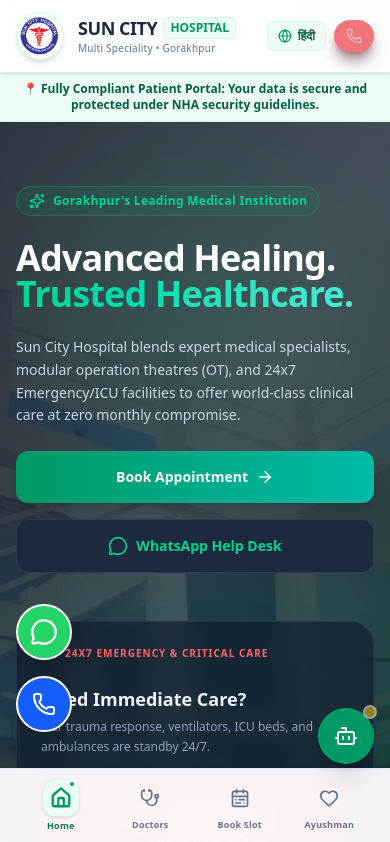
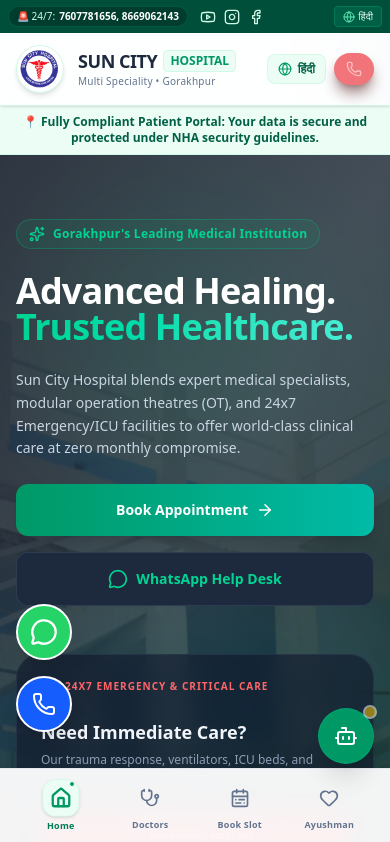
Before and after one commit to 1Vivek12/Sun-City, a Next.js app: page / in a window 390 px wide. Shown: the top 842 px of the page. Built offline with nearby package versions, Linux system fonts and the light colour scheme.

Commit message:
Make top green emergency & social media bar visible on mobile

```diff
--- a/src/components/Header.tsx
+++ b/src/components/Header.tsx
@@ -23,30 +23,30 @@
   return (
     <header className="sticky top-0 z-50 bg-white/85 backdrop-blur-md border-b border-emerald-100 shadow-sm">
       {/* Top emergency & language bar */}
-      <div className="hidden md:block bg-emerald-900 text-emerald-50 px-4 py-2 text-xs md:text-sm font-medium">
-        <div className="max-w-7xl mx-auto flex flex-col sm:flex-row justify-between items-center gap-2">
-          <div className="flex items-center gap-4 text-emerald-100">
-            <span className="flex items-center gap-1.5 bg-emerald-950/40 px-2 py-1 rounded-full border border-emerald-500/20 shadow-inner">
-              🚨 {isEn ? '24/7 Emergency:' : '24/7 आपातकालीन सेवा:'} <strong className="text-white">7607781656, 8669062143</strong>
+      <div className="bg-emerald-900 text-emerald-50 px-2 sm:px-4 py-1.5 text-[10px] sm:text-xs md:text-sm font-medium">
+        <div className="max-w-7xl mx-auto flex flex-wrap justify-between items-center gap-1.5 sm:gap-2">
+          <div className="flex flex-wrap items-center gap-2 sm:gap-4 text-emerald-100">
+            <span className="flex items-center gap-1 bg-emerald-950/50 px-2 py-0.5 sm:py-1 rounded-full border border-emerald-500/20 text-[10px] sm:text-xs">
+              🚨 {isEn ? '24/7:' : '24/7:'} <strong className="text-white font-bold">7607781656, 8669062143</strong>
             </span>
-            <span className="hidden md:inline text-emerald-200">|</span>
-            <span className="hidden md:inline text-emerald-100">📍 {isEn ? 'Gorakhpur, Uttar Pradesh' : 'गोरखपुर, उत्तर प्रदेश'}</span>
-            <span className="flex items-center gap-2 ml-2">
-              <a href="https://www.youtube.com/@SunCityGorakhpur" target="_blank" rel="noopener noreferrer" className="hover:text-white"><Youtube className="h-5 w-5" /></a>
-              <a href="https://www.instagram.com/suncitygkp?igsh=MXZpZnpta3Rsd21icA==" target="_blank" rel="noopener noreferrer" className="hover:text-white"><Instagram className="h-5 w-5" /></a>
-              <a href="https://www.facebook.com/share/1Cm3nWcRDS/" target="_blank" rel="noopener noreferrer" className="hover:text-white"><Facebook className="h-5 w-5" /></a>
+            <span className="hidden sm:inline text-emerald-200">|</span>
+            <span className="hidden sm:inline text-emerald-100">📍 {isEn ? 'Gorakhpur, UP' : 'गोरखपुर, यू.पी.'}</span>
+            <span className="flex items-center gap-2 ml-1">
+              <a href="https://www.youtube.com/@SunCityGorakhpur" target="_blank" rel="noopener noreferrer" className="hover:text-yellow-300 transition-colors"><Youtube className="h-4 w-4 sm:h-5 sm:w-5" /></a>
+              <a href="https://www.instagram.com/suncitygkp?igsh=MXZpZnpta3Rsd21icA==" target="_blank" rel="noopener noreferrer" className="hover:text-yellow-300 transition-colors"><Instagram className="h-4 w-4 sm:h-5 sm:w-5" /></a>
+              <a href="https://www.facebook.com/share/1Cm3nWcRDS/" target="_blank" rel="noopener noreferrer" className="hover:text-yellow-300 transition-colors"><Facebook className="h-4 w-4 sm:h-5 sm:w-5" /></a>
             </span>
           </div>
 
-          <div className="flex items-center gap-4">
-            <span className="flex items-center gap-1.5 text-yellow-300">
-              <Award className="h-3.5 w-3.5" />
-              <span>{isEn ? 'PM-JAY Free Cashless Treatment' : 'आयुष्मान भारत कैशलेस इलाज'}</span>
+          <div className="flex items-center gap-2 sm:gap-4">
+            <span className="hidden xs:flex items-center gap-1 text-yellow-300 text-[10px] sm:text-xs">
+              <Award className="h-3 w-3 sm:h-3.5 sm:w-3.5" />
+              <span>{isEn ? 'PM-JAY Free Treatment' : 'आयुष्मान मुफ़्त इलाज'}</span>
             </span>
 
             <button
               onClick={() => setLanguage(isEn ? 'hi' : 'en')}
-              className="flex items-center gap-1 bg-emerald-800 hover:bg-emerald-700 px-2.5 py-1 rounded text-xs transition border border-emerald-700"
+              className="flex items-center gap-1 bg-emerald-800 hover:bg-emerald-700 px-2 py-0.5 sm:px-2.5 sm:py-1 rounded text-[10px] sm:text-xs transition border border-emerald-700"
               id="lang-toggle-btn"
             >
               <Globe className="h-3 w-3 text-emerald-300" />
```
